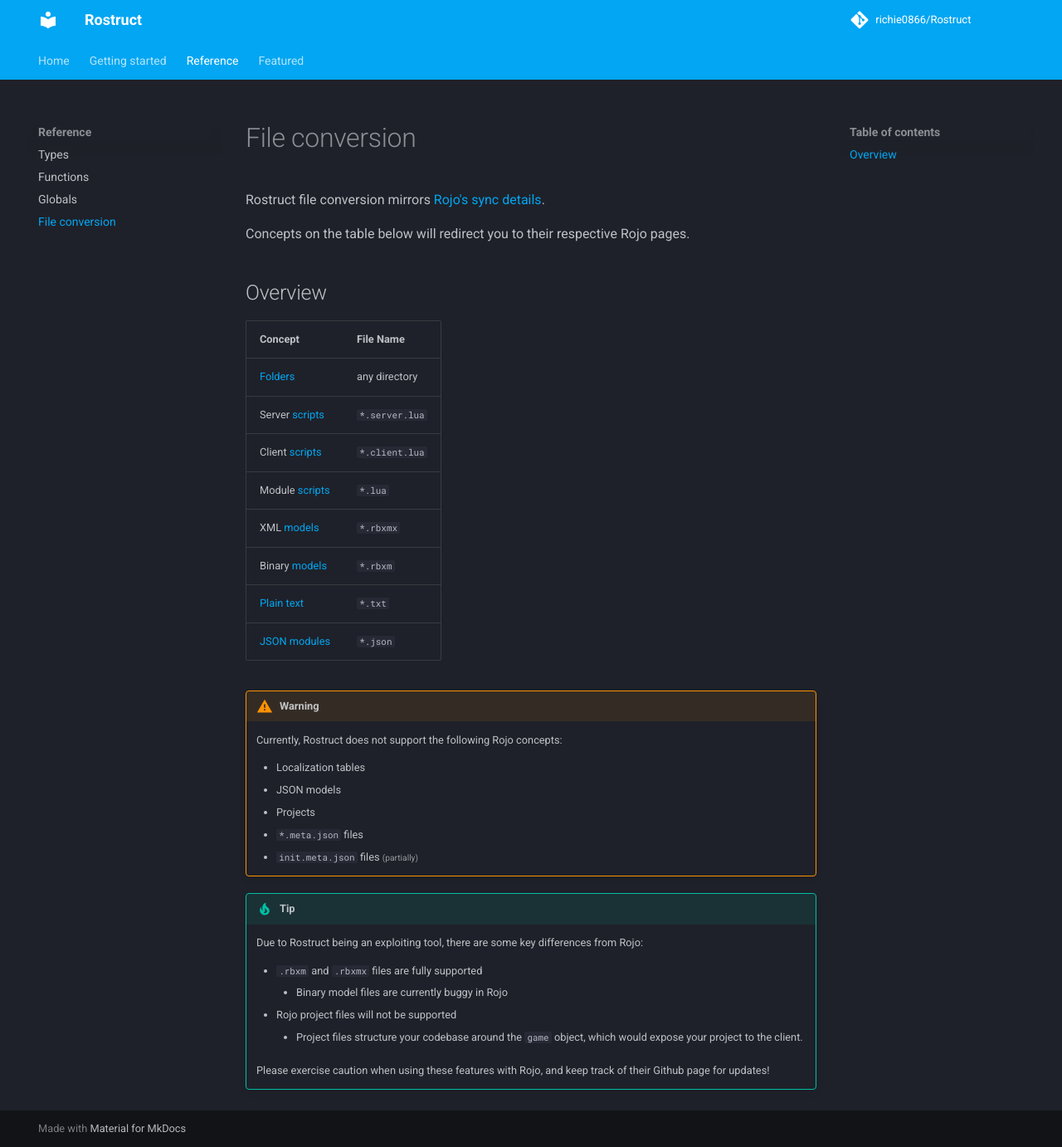
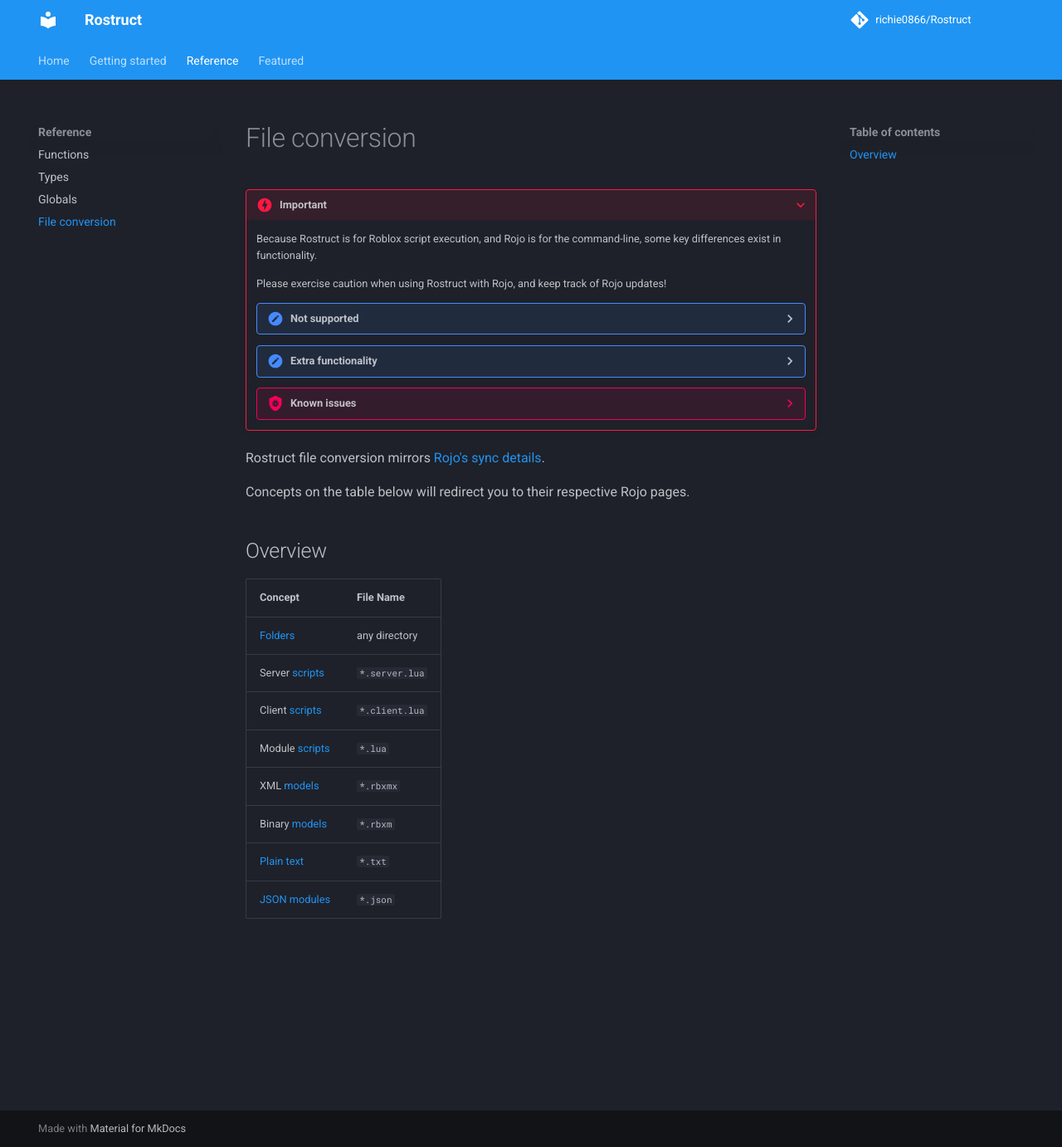
Before and after one commit to richie0866/Rostruct, an MkDocs documentation site: the page built from docs/reference/file-conversion.md, in a window 1280 px wide and 1382 px high. Shown: the whole window at 83% size. Built offline with MkDocs 1.6.1 and Material for MkDocs 9.7.7, drawn with Linux system fonts in a browser that asks for light colours; comment, search, counter and statistics services are not loaded.

Commit message:
Update docs

```diff
--- /dev/null
+++ b/docs/overrides/home.html
@@ -0,0 +1,264 @@
+{% extends "main.html" %}
+
+<!-- Render hero under tabs -->
+{% block tabs %}
+{{ super() }}
+
+<!-- Additional styles for landing page -->
+<style>
+	.md-main {
+		flex-grow: 0;
+	}
+
+	.md-main__inner {
+		display: flex;
+		height: 100%;
+	}
+
+	.tx-container {
+		padding-top: .0rem;
+		padding-bottom: 5rem;
+		background:
+			url("images/home-backdrop.svg") no-repeat top,
+			linear-gradient(
+				/* 175deg, */
+				var(--md-primary-fg-color),
+				hsla(280, 67%, 55%, 1) 80%,
+				var(--md-default-bg-color) 99%
+			);
+		background-size: cover;
+	}
+
+	.tx-hero {
+		margin: .0rem;
+		margin-left: .0rem;
+		margin-right: .0rem;
+		color: var(--md-primary-bg-color);
+		justify-content: center;
+	}
+
+	.tx-hero h1 {
+		margin-bottom: 1rem;
+		color: currentColor;
+		font-weight: 700
+	}
+
+	.tx-hero__content {
+		padding-bottom: .0rem;
+
+		padding: 24px;
+		padding-inline: 24px 24px;
+		border-radius: 8px;
+
+		filter: drop-shadow(0px 3px 0.5rem hsla(0, 0%, 0%, .5));
+	}
+
+	.tx-hero__image{
+		width: 512px;
+		order: 1;
+		padding-right: .0rem;
+		padding-top: 2.5rem;
+	}
+
+	.tx-hero .md-button {
+		margin-top: .5rem;
+		margin-right: .5rem;
+		color: var(--md-primary-bg-color)
+	}
+
+	.tx-hero .md-button--primary {
+		background-color: var(--md-primary-bg-color);
+		color: hsla(280deg, 37%, 48%, 1);
+		border-color: var(--md-primary-bg-color)
+	}
+
+	.tx-hero .md-button:focus,
+	.tx-hero .md-button:hover {
+		background-color: var(--md-primary-fg-color);
+		color: #FFF;
+		border-color: var(--md-primary-fg-color)
+	}
+
+	.feature-item h2 svg {
+		height: 30px;
+		float: left;
+		margin-right: 10px;
+		transform: translateY(10%);
+	}
+
+	.top-hr {
+		margin-top: 42px;
+	}
+
+	.feature-item {
+		font-family: 'Lato', sans-serif;
+		font-weight: 300;
+		box-sizing: border-box;
+		padding: 0 15px;
+		word-break: break-word
+	}
+
+	.feature-item h2 {
+		color: #333;
+		font-weight: 300;
+		font-size: 25px;
+		white-space: nowrap;
+		overflow: hidden;
+		text-overflow: ellipsis;
+		line-height: normal;
+		margin-top: 20px;
+		margin-bottom: 10px;
+		font-family: inherit;
+	}
+
+	.feature-item p {
+		font-size: 16px;
+		line-height: 1.8em;
+		text-rendering: optimizeLegibility;
+		-webkit-font-smoothing: antialiased;
+		color: #111;
+		margin: 0 0 10px;
+		display: block;
+	}
+
+	@media screen and (max-width:960px) {
+		.tx-container {
+			background:
+				url("images/home-backdrop.svg") no-repeat bottom,
+				linear-gradient(
+					/* 175deg, */
+					var(--md-primary-fg-color),
+					hsla(280, 67%, 55%, 1) 80%,
+					var(--md-default-bg-color) 99%
+				);
+			background-size: cover;
+		}
+
+		.tx-hero h1 {
+			font-size: 1.6rem
+		}
+
+		.tx-hero__content {
+			max-width: 100%;
+			margin-top: .0rem;
+			margin-left: .0rem;
+			margin-right: .0rem;
+			align-items: center;
+
+			background: #00000000;
+		}
+
+		.tx-hero__image {
+			width: 80%;
+			min-width: 210px;
+			max-width: 512px;
+			margin: 0px auto;
+		}
+	}
+
+	@media screen and (min-width:960px) {
+		.md-sidebar--secondary {
+			display: none
+		}
+
+		.tx-hero {
+			display: flex;
+			align-items: center;
+			justify-content: center;
+		}
+
+		.tx-hero__content {
+			max-width: 24rem;
+			margin-top: 3.5rem;
+			margin-bottom: 3.5rem;
+			margin-left: 1.0rem;
+			margin-right: 4.0rem;
+			align-items: center;
+		}
+
+		.tx-hero__image {
+			width: 650px;
+			min-width: 512px;
+        	padding-right: .0rem;
+		}
+	}
+
+	.hr {
+		border-bottom: 1px solid #eee;
+		width: 100%;
+		margin: 20px 0;
+	}
+
+	.text-center {
+		text-align: center;
+		padding-right: 15px;
+		padding-left: 15px;
+		margin-right: auto;
+		margin-left: auto;
+		margin-top: 15px;
+		font-family: 'Lato', sans-serif;
+		font-size: 23px;
+		font-weight: 300;
+		padding-bottom: 10px;
+	}
+
+	.logos {
+		display: flex;
+		align-items: center;
+		justify-content: center;
+		flex-flow: row wrap;
+		margin: 0 auto;
+	}
+
+	.logos img {
+		flex: 1 1 auto;
+		padding: 25px;
+		max-height: 130px;
+		vertical-align: middle;
+	}
+
+	.hr-logos {
+		margin-top: 0;
+		margin-bottom: 30px;
+	}
+
+	.md-footer-meta__inner {
+		display: flex;
+		flex-wrap: wrap;
+		justify-content: space-between;
+		margin-top: 1.0rem;
+	}
+
+	.md-footer-social {
+		padding-top: 20px;
+	}
+</style>
+
+<!-- Main site Entry button descriptions -->
+<section class="tx-container">
+    <div class="md-grid md-typeset">
+      <div class="tx-hero" width="50px">
+        <div class="tx-hero__image">
+          <img src="images/home-samples.svg" draggable="false">
+        </div>
+        <div class="tx-hero__content">
+          <h1>Take exploiting to a new level</h1>
+          <p>Manage your Lua projects using <b>professional-grade tools</b> to easily run and publish your code. Deploy your project files to a <b>Roblox script executor</b> with a <b>simple and flexible</b> execution library.</p>
+          <a href="{{ page.next_page.url | url }}" title="{{ page.next_page.title | striptags }}" class="md-button md-button--primary">
+            Get started
+          </a>
+          <a href="{{ config.repo_url }}" title="{{ lang.t('source.link.title') }}" class="md-button">
+            Go to GitHub
+          </a>
+        </div>
+      </div>
+    </div>
+</section>
+
+{% endblock %}
+
+<!-- Content -->
+{% block content %}{% endblock %}
+
+<!-- Application footer -->
+{% block footer %}{% endblock %}
--- /dev/null
+++ b/docs/overrides/main.html
@@ -0,0 +1,21 @@
+{% extends "base.html" %}
+
+{% block extrahead %}
+
+	<!-- Open graph meta tags -->
+	<meta property="og:type" content="website" />
+	<meta property="og:title" content="{{ config.site_name }}" />
+	<meta property="og:description" content="{{ config.site_description }}" />
+	<meta property="og:url" content="{{ page.canonical_url }}" />
+	<meta property="og:image" content="{{ config.site_url }}images/site-banner.png" />
+	<meta property="og:image:type" content="image/png" />
+
+	<!-- Twitter meta tags -->
+	<meta name="twitter:card" content="summary_large_image" />
+	<meta name="twitter:site" content="@richie0866" />
+	<meta name="twitter:creator" content="@richie0866" />
+	<meta name="twitter:title" content="{{ title }}" />
+	<meta name="twitter:description" content="{{ config.site_description }}" />
+	<meta name="twitter:image" content="{{ image }}" />
+
+{% endblock %}
--- a/docs/reference/file-conversion.md
+++ b/docs/reference/file-conversion.md
@@ -1,4 +1,26 @@
 # File conversion
+
+???+ danger "Important"
+
+	Because Rostruct is for Roblox script execution, and Rojo is for the command-line, some key differences exist in functionality.
+
+	Please exercise caution when using Rostruct with Rojo, and keep track of Rojo updates!
+
+	??? missing "Not supported"
+
+		* Localization tables
+		* JSON models
+		* Rojo project files
+			* Project files structure your codebase around the `game` object, which would expose your project to the client.
+		* `*.meta.json` files
+
+	??? check "Extra functionality"
+
+		* `.rbxm` and `.rbxmx` files are fully supported, but [Binary models](https://rojo.space/docs/6.x/sync-details/#models) are buggy in Rojo
+
+	??? bug "Known issues"
+
+		* `init.meta.json` files only set properties to primitive types like `boolean`, `string`, etc.
 
 Rostruct file conversion mirrors [Rojo's sync details](https://rojo.space/docs/6.x/sync-details/).
 
@@ -16,22 +38,3 @@ Concepts on the table below will redirect you to their respective Rojo pages.
 | Binary [models](https://rojo.space/docs/6.x/sync-details/#models)      | `*.rbxm`       |
 | [Plain text](https://rojo.space/docs/6.x/sync-details/#plain-text)     | `*.txt`        |
 | [JSON modules](https://rojo.space/docs/6.x/sync-details/#json-modules) | `*.json`       |
-
-!!! warning
-	Currently, Rostruct does not support the following Rojo concepts:
-
-	* Localization tables
-	* JSON models
-	* Projects
-	* `*.meta.json` files
-	* `init.meta.json` files <small>(partially)</small>
-
-!!! tip
-	Due to Rostruct being an exploiting tool, there are some key differences from Rojo:
-
-	* `.rbxm` and `.rbxmx` files are fully supported
-    	* Binary model files are currently buggy in Rojo
-	* Rojo project files will not be supported
-    	* Project files structure your codebase around the `game` object, which would expose your project to the client.
-
-	Please exercise caution when using these features with Rojo, and keep track of their Github page for updates!
--- a/mkdocs.yml
+++ b/mkdocs.yml
@@ -2,7 +2,8 @@
 site_name: Rostruct
 site_url: https://richie0866.github.io/Rostruct/
 site_description: >-
-  A modern script execution library, built for Roblox and Rojo
+  A modern exploit project library, built for Roblox and Rojo.
+  Deploy your project files to a Roblox script executor with a simple and flexible execution library.
 
 # Repository
 repo_name: richie0866/Rostruct
@@ -11,6 +12,7 @@ repo_url: https://github.com/richie0866/Rostruct
 # Configuration
 theme:
   name: material
+  custom_dir: docs/overrides
 
   highlightjs: true
 
@@ -20,14 +22,14 @@ theme:
 
   palette:
     scheme: slate
-    primary: 'Light Blue'
-    accent: 'Light Blue'
+    primary: 'blue'
+    accent: 'Light blue'
 
   features:
     - navigation.tabs
     - navigation.sections
 
-# Extras
+# Extra css
 extra_css:
   - extra.css
 
@@ -71,6 +73,10 @@ markdown_extensions:
       custom_checkbox: true
   - pymdownx.tilde
 
+# Extra
+extra:
+  manifest: manifest.webmanifest
+
 # Plugins
 plugins:
   - macros
@@ -90,8 +96,8 @@ nav:
       - Basic usage: getting-started/basic-usage.md
 
   - Reference:
+    - Functions: reference/functions.md
     - Types: reference/types.md
-    - Functions: reference/functions.md
     - Globals: reference/globals.md
     - File conversion: reference/file-conversion.md
 
```
Also changed, not shown: docs/featured/community.md (+3 -5 lines), docs/getting-started/execution-model.md (+1 -1 lines), docs/getting-started/why-rostruct.md (+5 -5 lines), docs/index.md (+2 -62 lines), docs/images/Rostruct.svg (deleted), docs/images/backdrop-gradient.svg (deleted), docs/images/home-backdrop.svg (added), docs/images/home-samples.svg (added), docs/images/midi-player-panel-short.svg (renamed from docs/images/MidiPlayerPanelShort.svg), docs/images/midi-player-panel.svg (renamed from docs/images/MidiPlayerPanel.svg), docs/images/midi-player-screenshot.png (added), docs/images/midi-player.png (deleted), docs/images/roact-panel.svg (renamed from docs/images/RoactPanel.svg), docs/images/script-hub-panel.svg (renamed from docs/images/ScriptHubPanel.svg), 2 more files.
